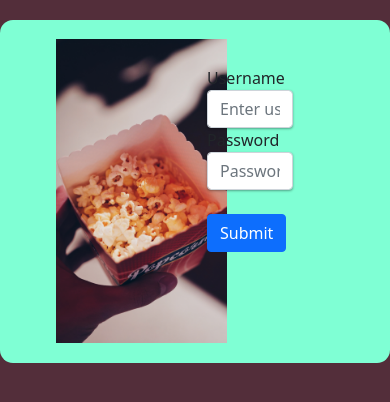
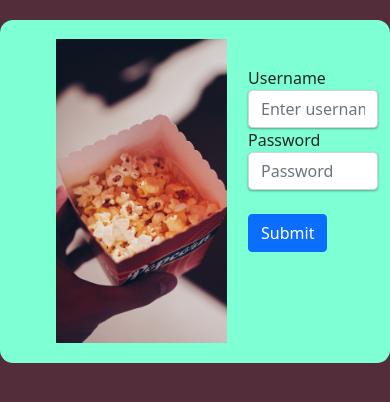
Before and after one commit to wearphonewilly/TFG_DAW, a PHP site: page /php/login.php in a window 390 px wide. Shown: the top 402 px of the page. Run offline with PHP 8.4, Linux system fonts and the light colour scheme; data that the repository does not hold is empty; some libraries are stand-ins or nearby versions.

Commit message:
Login Responsive

```diff
--- a/php/login.php
+++ b/php/login.php
@@ -21,13 +21,10 @@ if (isset($_SESSION['username']) && isset($_SESSION['password'])) {
 
     <!-- SweetAlert 2 -->
     <script src="https://cdn.jsdelivr.net/npm/sweetalert2@10"></script>
-    <script src="sweetalert2.all.min.js"></script>
 
     <!-- Bootstrap CSS -->
     <link href="https://cdn.jsdelivr.net/npm/bootstrap@5.0.0-beta1/dist/css/bootstrap.min.css" rel="stylesheet"
           integrity="sha384-giJF6kkoqNQ00vy+HMDP7azOuL0xtbfIcaT9wjKHr8RbDVddVHyTfAAsrekwKmP1" crossorigin="anonymous">
-
-    <script src="../js/index.js" defer></script>
 
     <!-- Referencia Diseno -->
     <!-- https://dribbble.com/shots/6286426-Email-Subscription-Webpage-Design/attachments/6286426-Email-Subscription-Webpage-Design?mode=media -->
@@ -47,7 +44,7 @@ if (isset($_SESSION['username']) && isset($_SESSION['password'])) {
         </div>
 
         <div class="col" style="margin-top: 12%;">
-            <form action="login.php" method="post">
+            <form action="login.php" method="post" id="loginForm">
                 <div class="form-group">
                     <label for="exampleInputEmail1">Username</label>
                     <input type="text" class="form-control" id="exampleInputEmail1" aria-describedby="emailHelp"
--- a/styles/css/output.css
+++ b/styles/css/output.css
@@ -97,11 +97,13 @@
     border: 1px solid #ccc;
   }
 }
-.row input {
-  width: 50% !important;
-  clear: both !important;
+/* On screens that are 992px or less, set the background color to blue */
+@media screen and (min-width: 415px) {
+  .row input {
+    width: 50% !important;
+    clear: both !important;
+  }
 }
-
 .row::after {
   content: "";
   clear: both;
@@ -136,6 +138,12 @@ input {
   margin-left: 35%;
 }
 
+/* On screens that are 992px or less, set the background color to blue */
+@media screen and (max-width: 414px) {
+  #loginForm {
+    margin-left: 24%;
+  }
+}
 #imgRegistro {
   margin-top: 2% !important;
 }
```
Also changed, not shown: php/register.php (+4 -7 lines), styles/scss/_loginRegistro.scss (+13 -3 lines), 1 other file.
